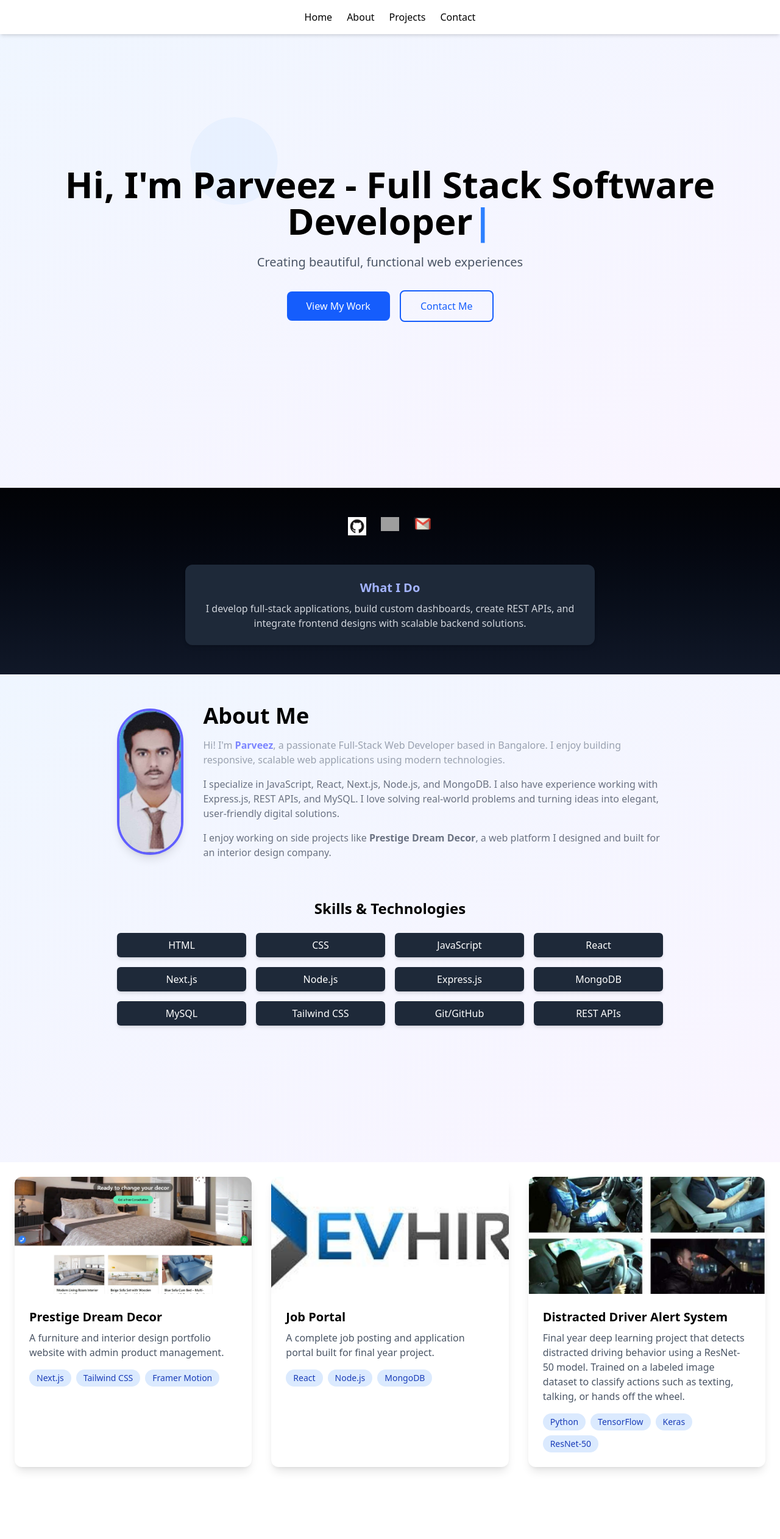
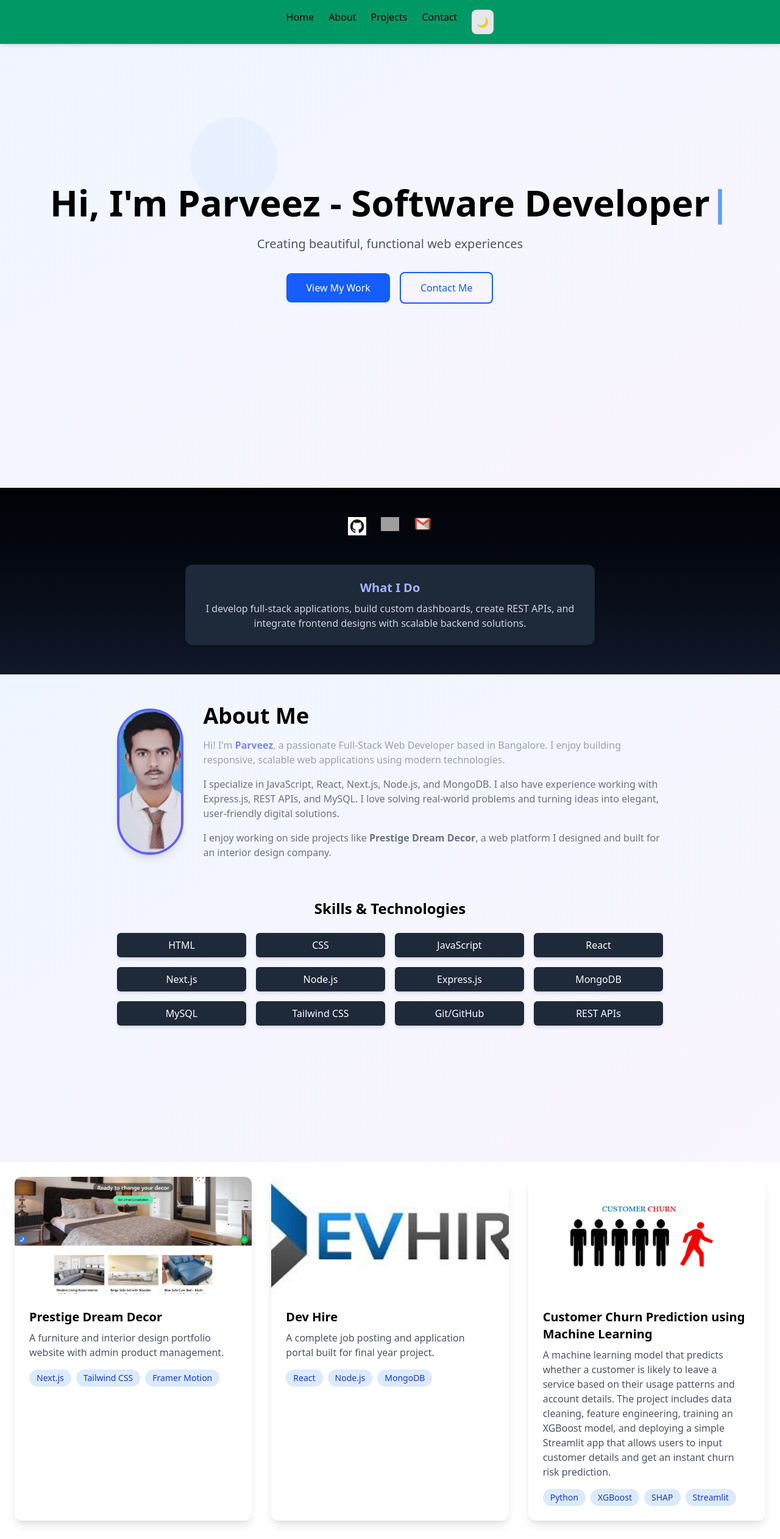
Before and after one commit to Parveez19/Portfolio-website, a Next.js app: page / in a window 1280 px wide. Shown: the top 2524 px of the page at 61% size. Before the commit the page ends 2430 px from the top, so only its background shows below. Built offline with nearby package versions, Linux system fonts and the light colour scheme; grey boxes are pictures that could not be loaded.

Commit message:
updated projects

```diff
--- /dev/null
+++ b/app/Provider.tsx
@@ -0,0 +1,11 @@
+'use client'
+
+import { ThemeProvider } from "next-themes"
+
+export function Providers({ children }: { children: React.ReactNode }) {
+  return (
+    <ThemeProvider attribute="class" defaultTheme="system" enableSystem>
+      {children}
+    </ThemeProvider>
+  )
+}
--- a/app/components/Hero.tsx
+++ b/app/components/Hero.tsx
@@ -4,7 +4,7 @@ import { useEffect, useState } from 'react'
 
 export default function Hero() {
   const [text, setText] = useState('')
-  const fullText = "Hi, I'm Parveez - Full Stack Software Developer"
+  const fullText = "Hi, I'm Parveez - Software Developer"
 
   useEffect(() => {
     let index = 0
@@ -21,7 +21,7 @@ export default function Hero() {
   return (
     <section className="min-h-screen flex items-center justify-center relative overflow-hidden">
       {/* Animated Background */}
-      <div className="absolute inset-0 bg-gradient-to-br from-blue-50 to-purple-50 dark:from-gray-900 dark:to-blue-900">
+     <div className="absolute inset-0 bg-gradient-to-br from-blue-50 to-purple-50 dark:from-gray-900 dark:to-blue-900">
         <motion.div
           animate={{
             scale: [1, 1.2, 1],
--- a/app/components/Projects.tsx
+++ b/app/components/Projects.tsx
@@ -10,7 +10,7 @@ const projects = [
     githubUrl: 'https://github.com/ddprestige/backend-pdd/',
   },
   {
-    title: 'Job Portal',
+    title: 'Dev Hire',
     description: 'A complete job posting and application portal built for final year project.',
     image: '/jobportal.jpg',
     technologies: ['React', 'Node.js', 'MongoDB'],
@@ -18,6 +18,14 @@ const projects = [
     githubUrl: 'https://github.com/Parveez19/Job-portal',
   },
 
+   {
+    title: 'Customer Churn Prediction using Machine Learning',
+    description: 'A machine learning model that predicts whether a customer is likely to leave a service based on their usage patterns and account details. The project includes data cleaning, feature engineering, training an XGBoost model, and deploying a simple Streamlit app that allows users to input customer details and get an instant churn risk prediction. ',
+    image: '/churn.jpg',
+    technologies: ['Python', 'XGBoost', 'SHAP', 'Streamlit'],
+    liveUrl: 'https://customer-churn-prediction-3.streamlit.app/',
+    githubUrl: 'https://github.com/Parveez19/Customer-Churn-Prediction',
+  },
   {
     title: 'Distracted Driver Alert System',
     description: 'Final year deep learning project that detects distracted driving behavior using a ResNet-50 model. Trained on a labeled image dataset to classify actions such as texting, talking, or hands off the wheel.',
@@ -26,6 +34,8 @@ const projects = [
     liveUrl: '',
     githubUrl: 'https://github.com/Parveez19/',
   },
+
+
 
 ];
 
--- a/app/components/navbar.tsx
+++ b/app/components/navbar.tsx
@@ -1,13 +1,17 @@
+'use client'
 import Link from 'next/link';
+import ThemeToggle from './ThemeToggle';
+
 
 export default function Navbar() {
   return (
-    <nav className="p-4 bg-white shadow-md fixed w-full z-10">
+    <nav className="p-4 bg-emerald-600 shadow-md fixed w-full z-10">
       <ul className="flex space-x-6 justify-center ">
         <li><Link href="/">Home</Link></li>
         <li><Link href="/about">About</Link></li>
         <li><Link href="/projects">Projects</Link></li>
         <li><Link href="/contact">Contact</Link></li>
+        <ThemeToggle />
       </ul>
     </nav>
   );
--- a/app/layout.tsx
+++ b/app/layout.tsx
@@ -1,6 +1,8 @@
 import type { Metadata } from "next";
 import { Geist, Geist_Mono } from "next/font/google";
+import { ThemeProvider } from "next-themes";
 import "./globals.css";
+
 
 
 const geistSans = Geist({
@@ -24,11 +26,15 @@ export default function RootLayout({
   children: React.ReactNode;
 }>) {
   return (
-    <html lang="en">
+    <html lang="en" suppressHydrationWarning>
+
       <body
         className={`${geistSans.variable} ${geistMono.variable} antialiased`}
       >
-        {children}
+       <ThemeProvider attribute="class" defaultTheme="system" enableSystem>
+          {children}
+        </ThemeProvider>
+
       </body>
     </html>
   );
```
Also changed, not shown: public/churn.jpg (added).
